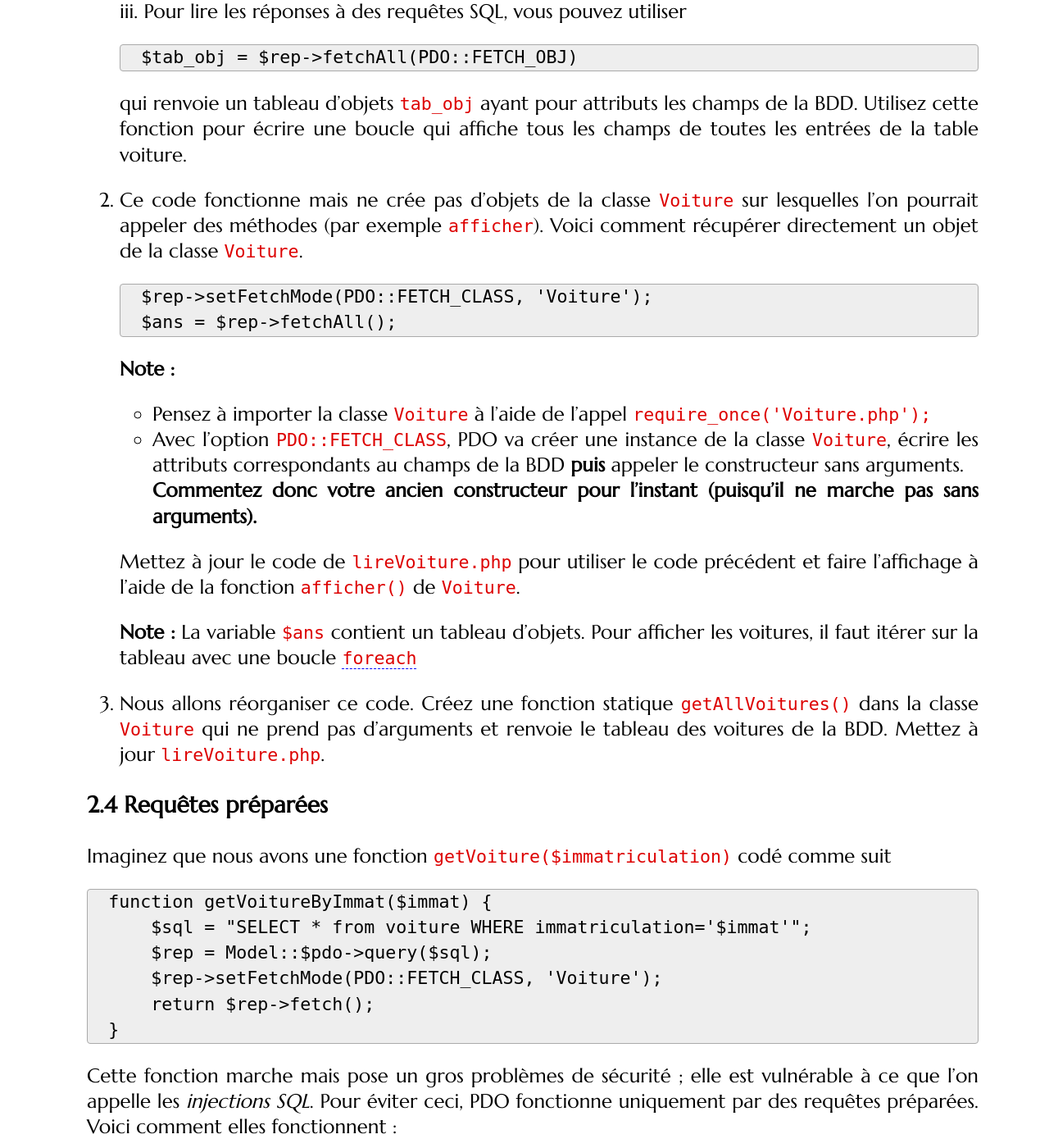
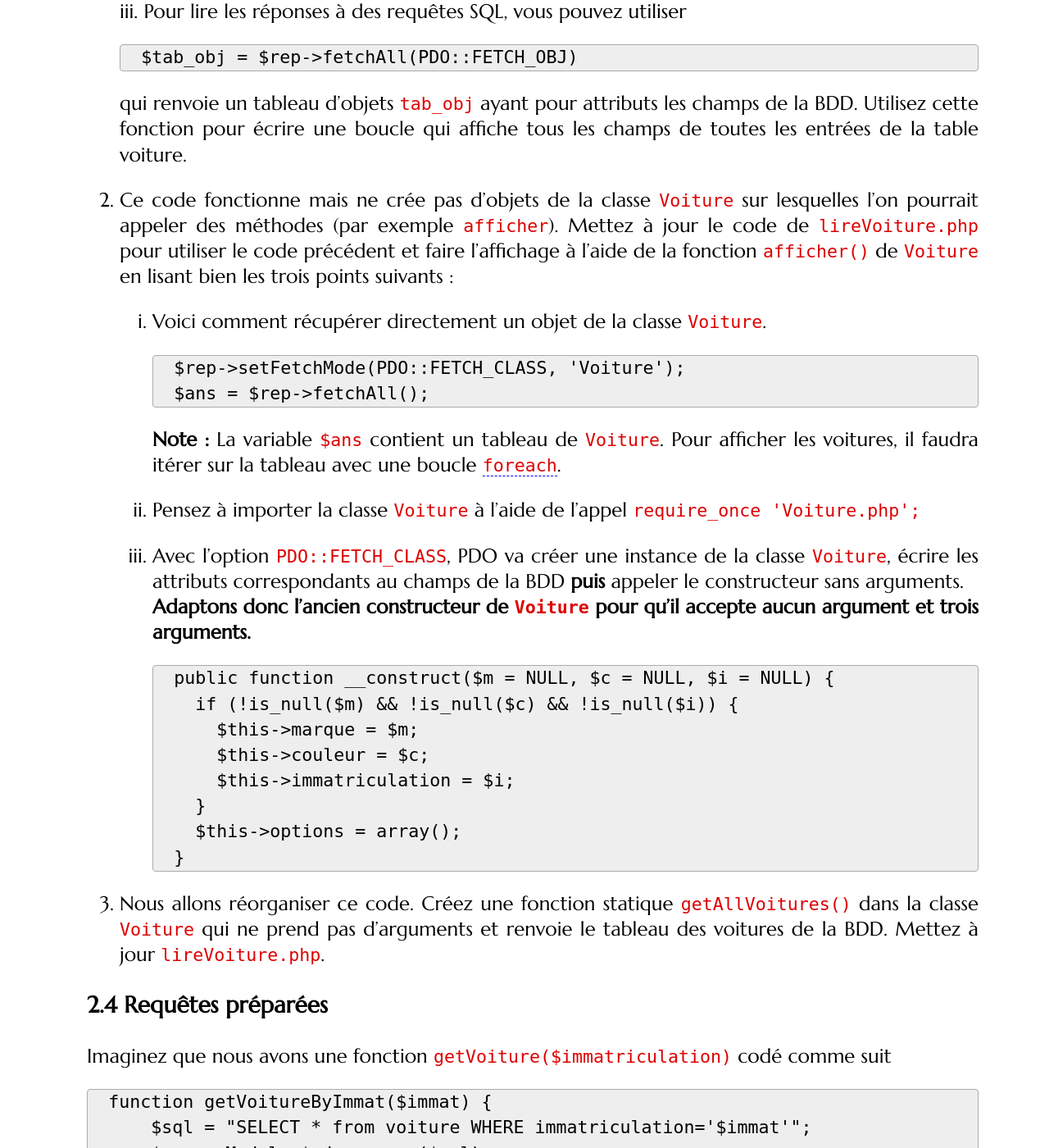
Before and after one commit to romainlebreton/R3.01-DeveloppementWeb, a Jekyll site: the page built from tutorials/tutorial2.md, in a window 1280 px wide and 1400 px high, scrolled down 6060 px. Shown: the whole window at 82% size. Built offline with Jekyll 4.4.1, drawn with Linux system fonts in a browser that asks for light colours; some web fonts are replaced; some of the changed text lies outside the part shown.

Commit message:
change FETCH::Class explanation

```diff
--- a/tutorials/tutorial2.md
+++ b/tutorials/tutorial2.md
@@ -253,27 +253,47 @@ SELECT * FROM voiture
    toutes les entrées de la table voiture.
 
 2. Ce code fonctionne mais ne crée pas d'objets de la classe `Voiture` sur
-lesquelles l'on pourrait appeler des méthodes (par exemple `afficher`). Voici
-comment récupérer directement un objet de la classe `Voiture`.
+lesquelles l'on pourrait appeler des méthodes (par exemple `afficher`).  Mettez
+à jour le code de `lireVoiture.php` pour utiliser le code précédent et faire
+l'affichage à l'aide de la fonction `afficher()` de `Voiture` en lisant bien les
+trois points suivants :
 
-   ~~~
-   $rep->setFetchMode(PDO::FETCH_CLASS, 'Voiture');
-   $ans = $rep->fetchAll();
-   ~~~
-   {:.php}
 
-   **Note :**
-   * Pensez à importer la classe `Voiture` à l'aide de l'appel `require_once('Voiture.php');`
-   * Avec l'option `PDO::FETCH_CLASS`, PDO va créer une instance de la
+
+   1. Voici comment récupérer directement un objet de la classe `Voiture`.
+
+      ~~~
+      $rep->setFetchMode(PDO::FETCH_CLASS, 'Voiture');
+      $ans = $rep->fetchAll();
+      ~~~
+      {:.php}
+
+      **Note :** La variable `$ans` contient un tableau de `Voiture`. Pour afficher les
+     voitures, il faudra itérer sur la tableau avec une boucle
+     [`foreach`](http://php.net/manual/fr/control-structures.foreach.php).
+
+   2. Pensez à importer la classe `Voiture` à l'aide de l'appel `require_once
+      'Voiture.php';`
+
+   3. Avec l'option `PDO::FETCH_CLASS`, PDO va créer une instance de la
    classe `Voiture`, écrire les attributs correspondants au champs de la BDD
    **puis** appeler le constructeur sans arguments.
-   **Commentez donc votre ancien constructeur pour l'instant (puisqu'il ne
-     marche pas sans arguments).**
+   **Adaptons donc l'ancien constructeur de `Voiture` pour qu'il accepte aucun
+     argument et trois arguments.**
 
-   Mettez à jour le code de `lireVoiture.php` pour utiliser le code précédent et
-   faire l'affichage à l'aide de la fonction `afficher()` de `Voiture`.
+      ~~~
+      public function __construct($m = NULL, $c = NULL, $i = NULL) {
+        if (!is_null($m) && !is_null($c) && !is_null($i)) {
+          $this->marque = $m;
+          $this->couleur = $c;
+          $this->immatriculation = $i;
+        }
+        $this->options = array();
+      }
+      ~~~
+      {:.php}
 
-   **Note :** La variable `$ans` contient un tableau d'objets. Pour afficher les voitures, il faut itérer sur la tableau avec une boucle [`foreach`](http://php.net/manual/fr/control-structures.foreach.php)
+
 
 3. Nous allons réorganiser ce code. Créez une fonction statique
    `getAllVoitures()` dans la classe `Voiture` qui ne prend pas d'arguments et
@@ -357,20 +377,7 @@ voiture courante dans la BDD. On vous rappelle la syntaxe SQL d'une insertion :
 
 
 3. Modifier la page  `creerVoiture.php` du TD précédent de sorte qu'elle sauvegarde
-l'objet voiture crée.
-   Nous devons régler le problème du constructeur de `Voiture`. Voici une solution
-
-   ~~~
-   public function __construct($m = NULL, $c = NULL, $i = NULL) {
-     if (!is_null($m) && !is_null($c) && !is_null($i)) {
-       $this->marque = $m;
-       $this->couleur = $c;
-       $this->immatriculation = $i;
-     }
-   }
-   ~~~
-   {:.php}
-
+l'objet `Voiture` créé.
 4. Testez l'insertion grâce au formulaire du TD n°1.
 5. Vérifiez dans MYSQL que les voitures sont bien sauvegardées.
 
```
